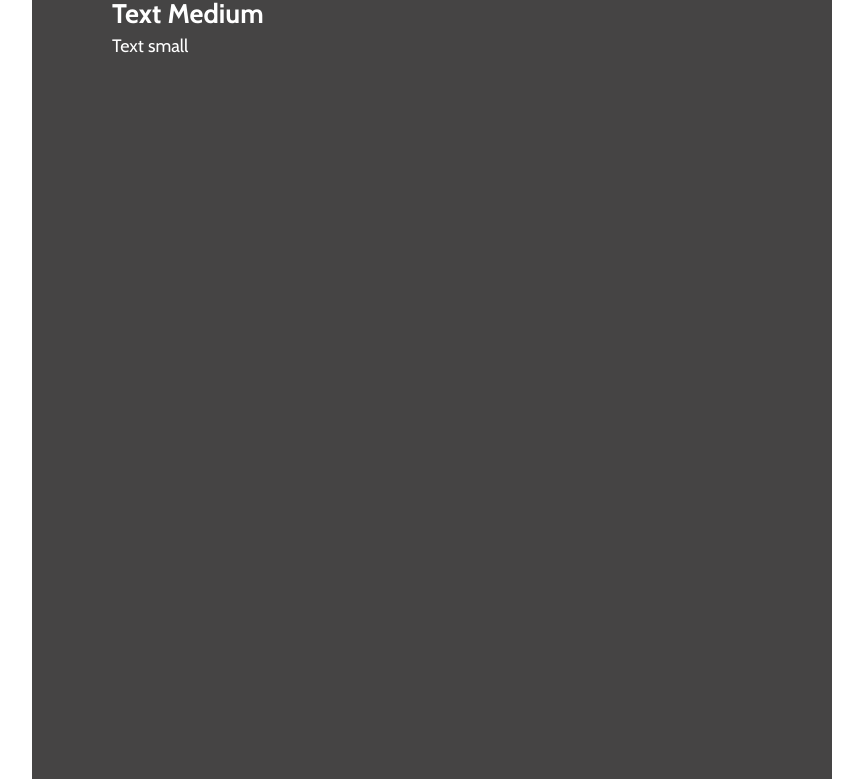
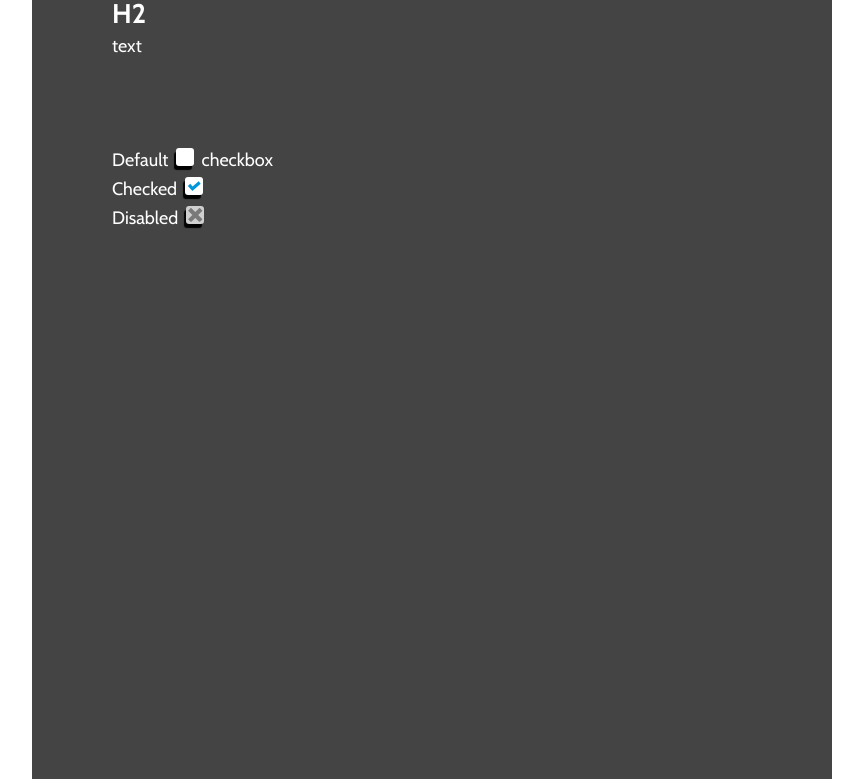
Before and after one commit to Uno-Online/animations, a plain HTML site: page site/components/index.html in a window 1280 px wide. Shown: the part 181-960 px from the top of the page, without its empty margins (208-1071 px from the left). Drawn offline with nearby package versions, Linux system fonts and the light colour scheme.

Commit message:
checkbox

```diff
--- a/site/components/assets/css/components.css
+++ b/site/components/assets/css/components.css
@@ -23,3 +23,60 @@ h1, h2, h3, h4, h5, h6 {
 p {
     margin: 5px 0;
 }
+
+label {
+    user-select: none;
+    cursor: pointer;
+}
+
+input[type="checkbox"] {
+    outline: none;
+    cursor: pointer;
+    background: #fff;
+    border-radius: 3px;
+    box-shadow: -2px 4px 1px #000;
+    appearance: unset;
+    border: none;
+    width: 18px;
+    height: 18px;
+    position: relative;
+    top: 3px;
+}
+
+input[type="checkbox"]:checked::before {
+    content: '';
+    background-color: #0096DC;
+    display: block;
+    clip-path: polygon(28% 38%, 41% 53%, 75% 24%, 86% 38%, 40% 78%, 15% 50%);
+    width: 18px;
+    height: 18px;
+}
+
+input[type="checkbox"]:disabled {
+    cursor: not-allowed;
+    background-color: rgb(207, 207, 207);
+    position: relative;
+}
+
+input[type="checkbox"]:disabled::before {
+    content: '';
+    width: 18px;
+    height: 18px;
+    display: block;
+    zoom: .8;
+    position: absolute;
+    top: 50%;
+    left: 50%;
+    transform: translate(-50%, -50%);
+    box-sizing: border-box;
+    background-color: rgb(121, 121, 121);
+    clip-path: polygon(20% 0%, 0% 20%, 30% 50%, 0% 80%, 20% 100%, 50% 70%, 80% 100%, 100% 80%, 70% 50%, 100% 20%, 80% 0%, 50% 30%);
+}
+
+input[type="checkbox"]:checked::before:hover {
+    background-color: green;
+}
+
+input[type="checkbox"]:checked {
+    background: #fff;
+}
--- a/site/components/index.html
+++ b/site/components/index.html
@@ -13,15 +13,32 @@
         <br>
         <div class="fonts">
             <div class="titles">
-                <h1>Text Large</h1>
-                <h2>Text Medium</h2>
-                <p>Text small</p>
+                <h1>H1</h1>
+                <h2>H2</h2>
+                <p>text</p>
             </div>
             <div class="font">
                 <p>Cabin</p>
-                <p style="font-weight: 600;">Cabin SemiBold</p>
+                <p style="font-weight: 600;">Cabin SemiBold (font-weight: 600)</p>
             </div>
         </div>
+
+        <div class="form space">
+            <div class="checkbox">
+                <label for="chk-1">Default</label>
+                <input type="checkbox" id="chk-1">
+                checkbox
+
+                <br>
+                <label for="chk-2">Checked</label>
+                <input type="checkbox" id="chk-2" checked>
+
+                <br>
+                <label for="chk-2">Disabled</label>
+                <input type="checkbox" id="chk-2" disabled>
+            </div>
+        </div>
+
     </div>
 </body>
 </html>
@@ -50,4 +67,8 @@
         flex-direction: row;
         gap: 5rem;
     }
+
+    .space {
+        margin: 5rem 0;
+    }
 </style>
```
